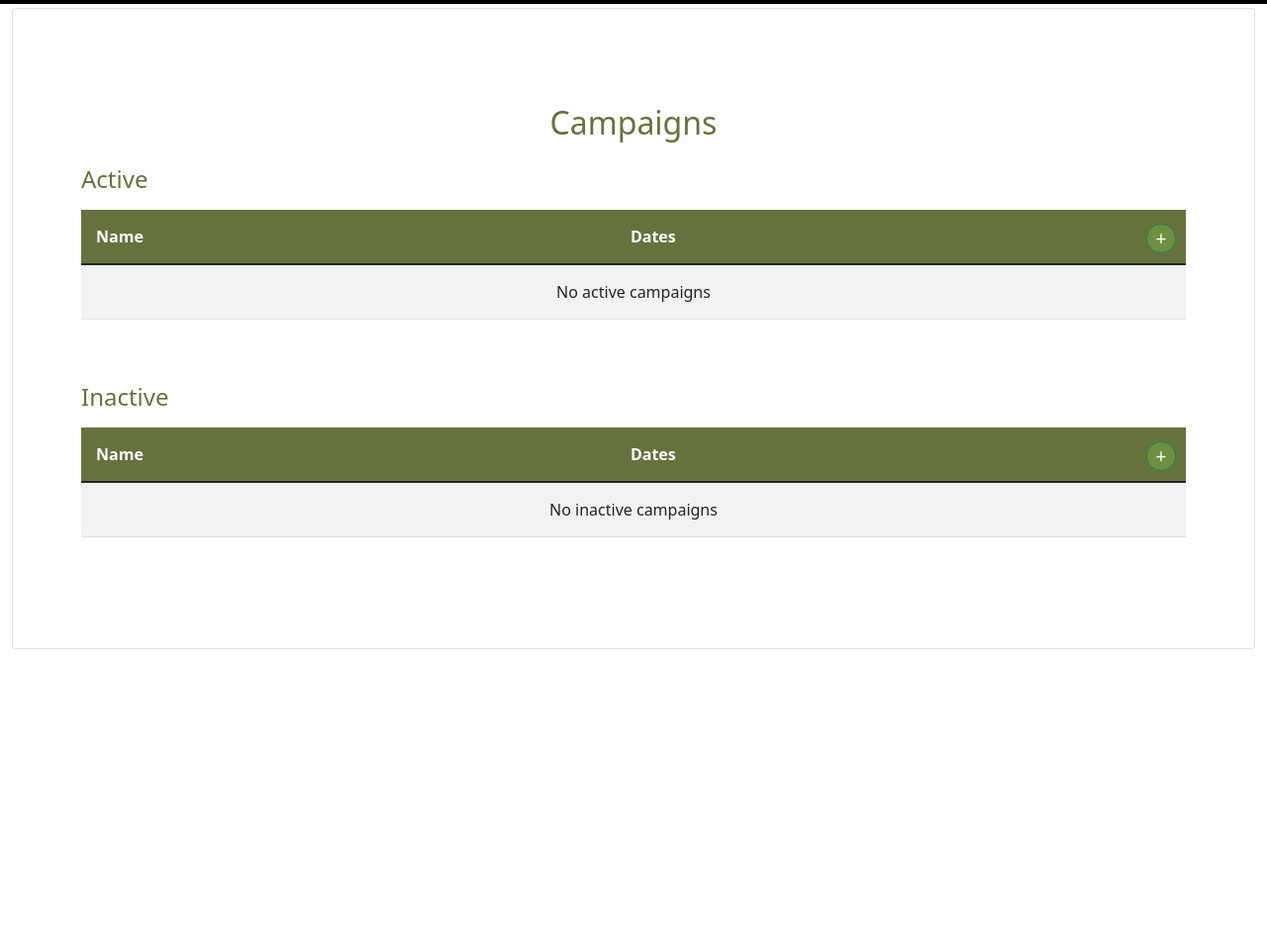
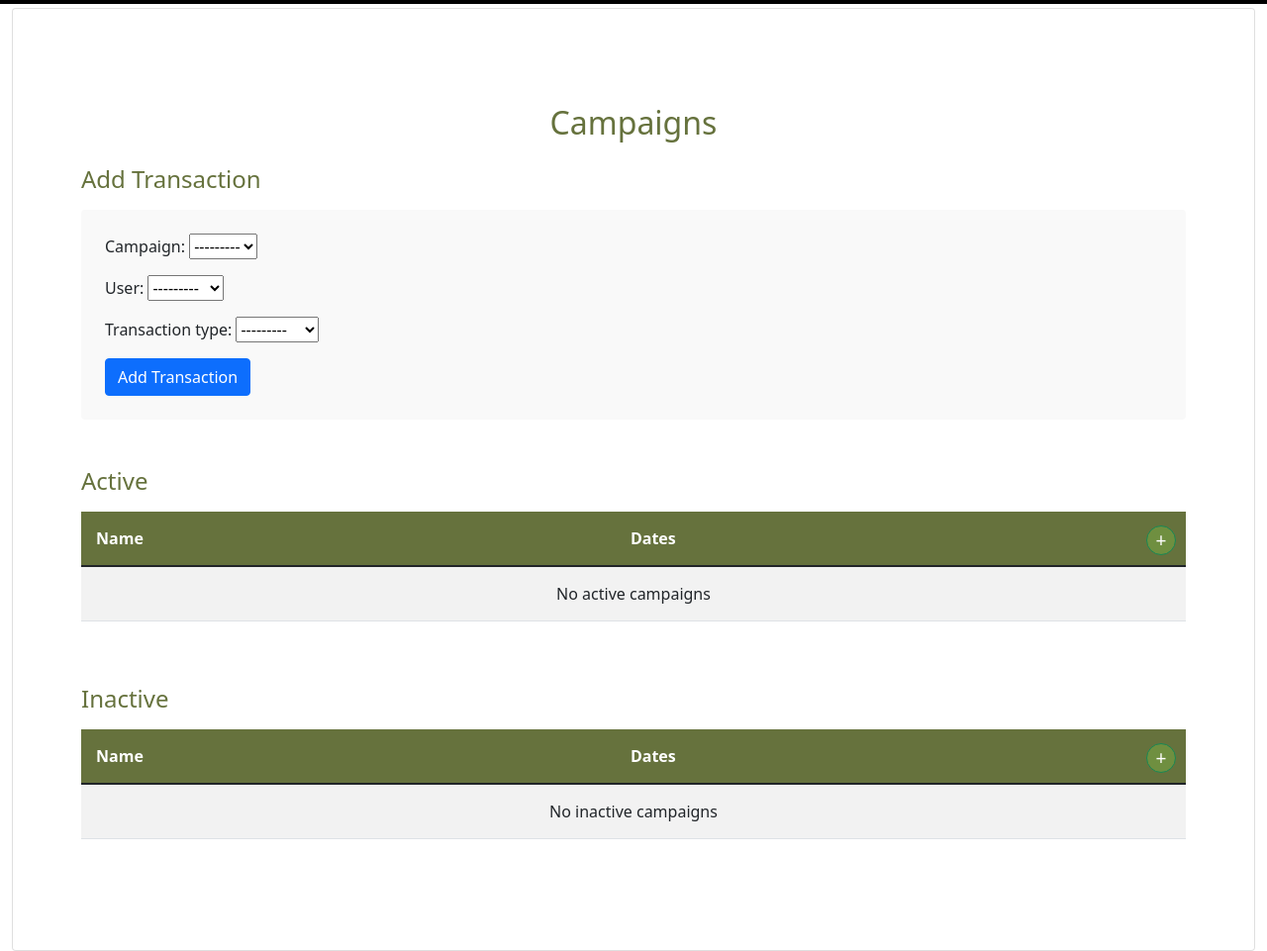
Before and after one commit to CSCI3356-Fall2024/Byte-to-Eat, a Django app: page /campaign/ in a window 1280 px wide. Shown: the part 86-1047 px from the top of the page at 99% size. Before the commit the page ends 742 px from the top, so only its background shows below. Run offline with Django 5.2, Linux system fonts and the light colour scheme; the visitor is signed in with stand-in values (Sample User, id 1); data comes from the database, SQL or seed files in the repository; data that the repository does not hold is empty.

Commit message:
Added campaign and transaction forms to campaign

```diff
--- a/EagleEats/mainApp/forms.py
+++ b/EagleEats/mainApp/forms.py
@@ -1,5 +1,5 @@
 from django import forms
-from .models import Profile, Group
+from .models import Profile, Group, Transaction, Campaign
 
 class ProfileForm(forms.ModelForm):
     class Meta:
@@ -9,6 +9,17 @@ class ProfileForm(forms.ModelForm):
             'user_type': forms.Select(attrs={'class': 'form-control'}),
         }
 
+class TransactionForm(forms.ModelForm):
+    class Meta:
+        model = Transaction
+        fields = ['campaign', 'user', 'transaction_type']
+
+class CampaignForm(forms.ModelForm):
+    class Meta:
+        model = Campaign
+        fields = ['campaign_picture', 'title', 'description', 'start_date', 'end_date', 'individual_points', 'group_points', 'campaign_type']
+
+
 class GroupForm(forms.ModelForm):
     class Meta:
         model = Group
--- a/EagleEats/mainApp/models.py
+++ b/EagleEats/mainApp/models.py
@@ -2,6 +2,21 @@ from django.db import models
 from django.contrib.auth.models import User
 from django.dispatch import receiver
 from django.db.models.signals import post_save
+from django.db.models.signals import pre_save
+from django.utils import timezone
+
+
+class Group(models.Model):
+    name = models.CharField(max_length=40)
+    member_limit = models.IntegerField(default=10)
+    points = models.IntegerField(default=0) #need to set this up later
+    leader = models.ForeignKey(User, related_name= 'led_groups', on_delete=models.CASCADE)
+
+    def __str__(self):
+        return self.last_name
+
+    def can_add_member(self):
+        return self.profile_set.count() < self.member_limit
 
 class Group(models.Model):
     name = models.CharField(max_length=40)
@@ -110,3 +125,32 @@ class GroupInvitation(models.Model):
 
     def __str__(self):
         return f"Invite to {self.invitee.username} from {self.invited_by.username} for {self.group.name}"
+
+class GroupInvitation(models.Model):
+    group = models.ForeignKey(Group, on_delete=models.CASCADE)
+    invitee = models.ForeignKey(User, on_delete=models.CASCADE)
+    invited_by = models.ForeignKey(User, related_name='sent_invitations', on_delete=models.CASCADE)
+    accepted = models.BooleanField(default=False)
+
+    def __str__(self):
+        return f"Invite to {self.invitee.username} from {self.invited_by.username} for {self.group.name}"
+
+# Automatically generate campaign ID
+@receiver(pre_save, sender=Campaign)
+def set_campaign_id(sender, instance, **kwargs):
+    if not instance.campaign_id:  # Only set ID if it doesn't exist
+        last_campaign = Campaign.objects.order_by('-campaign_id').first()
+        instance.campaign_id = f'C{int(last_campaign.campaign_id[1:]) + 1 if last_campaign else 1:04d}'
+
+# Automatically generate transaction ID and check campaign status
+@receiver(pre_save, sender=Transaction)
+def set_transaction_id_and_validate(sender, instance, **kwargs):
+    # Set transaction ID
+    if not instance.transaction_id:
+        last_transaction = Transaction.objects.order_by('-transaction_id').first()
+        instance.transaction_id = f'T{int(last_transaction.transaction_id[1:]) + 1 if last_transaction else 1:04d}'
+
+    # Validate campaign is active
+    today = timezone.now()
+    if not (instance.campaign.start_date <= today <= instance.campaign.end_date):
+        raise ValueError("Cannot assign transactions to inactive campaigns.")
--- a/EagleEats/mainApp/templates/campaign.html
+++ b/EagleEats/mainApp/templates/campaign.html
@@ -4,6 +4,19 @@
 <main class="container my-5">
     <h2 class="text-center mb-4" style="font-size: 2rem; color: #66723D;">Campaigns</h2>
 
+    <!-- Transaction Form Section -->
+    <section class="mb-5">
+        <h3 class="mb-3" style="font-size: 1.5rem; color: #66723D;">Add Transaction</h3>
+        <div class="card p-4" style="background-color: #f9f9f9; border: none;">
+            <form method="POST">
+                {% csrf_token %}
+                {{ transaction_form.as_p }}
+                <button type="submit" name="transaction_form" class="btn btn-primary">Add Transaction</button>
+            </form>
+        </div>
+    </section>
+
+    <!-- Active Campaigns Section -->
     <section class="mb-5">
         <h3 class="mb-3" style="font-size: 1.5rem; color: #66723D;">Active</h3>
         <div class="card" style="border: none;">
@@ -12,15 +25,14 @@
                     <tr style="background-color: #66723D; color: white;">
                         <th style="padding: 15px; text-align: left;">Name</th>
                         <th style="padding: 15px; text-align: left;">Dates</th>
-                        <!-- Add Campaign Button in Header Row -->
                         <th style="padding: 10px; width: 50px;">
                             <div style="display: flex;">
+                                <!-- Trigger button for the campaign modal -->
                                 <button type="button" class="btn btn-success"
                                 style="border-radius: 50%; width: 30px; height: 30px; background-color: #6f8f40; color: white; font-size: 1.2rem;
-                                display: flex; align-items: center; justify-content: center; line-height: 2;">
-                                +
+                                display: flex; align-items: center; justify-content: center; line-height: 2;" data-bs-toggle="modal" data-bs-target="#campaignModal">
+                                    +
                                 </button>
-
                             </div>
                         </th>
                     </tr>
@@ -28,7 +40,7 @@
                 <tbody style="background-color: #f2f2f2;">
                     {% for campaign in active_campaigns %}
                         <tr>
-                            <td style="padding: 15px;">{{ campaign.name }}</td>
+                            <td style="padding: 15px;">{{ campaign.title }}</td>
                             <td style="padding: 15px;">{{ campaign.start_date }} - {{ campaign.end_date }}</td>
                             <td></td> <!-- Empty cell to align with header -->
                         </tr>
@@ -42,6 +54,7 @@
         </div>
     </section>
 
+    <!-- Inactive Campaigns Section -->
     <section>
         <h3 class="mb-3" style="font-size: 1.5rem; color: #66723D;">Inactive</h3>
         <div class="card" style="border: none;">
@@ -50,15 +63,13 @@
                     <tr style="background-color: #66723D; color: white;">
                         <th style="padding: 15px; text-align: left;">Name</th>
                         <th style="padding: 15px; text-align: left;">Dates</th>
-                        <!-- Add Campaign Button in Header Row -->
                         <th style="padding: 10px; width: 50px;">
                             <div style="display: flex;">
                                 <button type="button" class="btn btn-success"
                                 style="border-radius: 50%; width: 30px; height: 30px; background-color: #6f8f40; color: white; font-size: 1.2rem;
-                                display: flex; align-items: center; justify-content: center; line-height: 2;">
-                                +
+                                display: flex; align-items: center; justify-content: center; line-height: 2;" data-bs-toggle="modal" data-bs-target="#campaignModal">
+                                    +
                                 </button>
-
                             </div>
                         </th>
                     </tr>
@@ -66,7 +77,7 @@
                 <tbody style="background-color: #f2f2f2;">
                     {% for campaign in inactive_campaigns %}
                         <tr>
-                            <td style="padding: 15px;">{{ campaign.name }}</td>
+                            <td style="padding: 15px;">{{ campaign.title }}</td>
                             <td style="padding: 15px;">{{ campaign.start_date }} - {{ campaign.end_date }}</td>
                             <td></td> <!-- Empty cell to align with header -->
                         </tr>
@@ -79,5 +90,29 @@
             </table>
         </div>
     </section>
+
+    <!-- Campaign Modal for Adding New Campaign -->
+    <div class="modal fade" id="campaignModal" tabindex="-1" aria-labelledby="campaignModalLabel" aria-hidden="true">
+        <div class="modal-dialog">
+            <div class="modal-content">
+                <div class="modal-header" style="background-color: #66723D; color: white;">
+                    <h5 class="modal-title" id="campaignModalLabel">Add Campaign</h5>
+                    <button type="button" class="btn-close" data-bs-dismiss="modal" aria-label="Close"></button>
+                </div>
+                <div class="modal-body">
+                    <form method="POST" enctype="multipart/form-data">
+                        {% csrf_token %}
+                        {{ campaign_form.as_p }}
+                        <button type="submit" name="campaign_form" class="btn btn-primary">Save Campaign</button>
+                    </form>
+                </div>
+            </div>
+        </div>
+    </div>
 </main>
+
+<!-- Bootstrap JavaScript for modal functionality -->
+<script src="https://cdn.jsdelivr.net/npm/@popperjs/core@2.11.6/dist/umd/popper.min.js"></script>
+<script src="https://cdn.jsdelivr.net/npm/bootstrap@5.1.3/dist/js/bootstrap.min.js"></script>
+
 {% endblock %}
--- a/EagleEats/mainApp/templates/profile.html
+++ b/EagleEats/mainApp/templates/profile.html
@@ -12,11 +12,11 @@
                 {% if user.profile.profile_picture %}
                     <img id="profileImage" src="{{ user.profile.profile_picture.url }}" alt="Profile Picture"
                          class="rounded-circle img-thumbnail"
-                         style="width: 150px; height: 150px; object-fit: cover;">
+                         style="width: 250px; height: 250px; object-fit: cover;">
                 {% else %}
                     <img id="profileImage" src="{% static 'img/profile.png' %}" alt="Default Profile Picture"
                          class="rounded-circle img-thumbnail"
-                         style="width: 150px; height: 150px; object-fit: cover;">
+                         style="width: 250px; height: 250px; object-fit: cover;">
                 {% endif %}
                 <label for="id_profile_picture" class="profile-edit-icon">
                     <img src="{% static 'img/edit-icon.png' %}" alt="Edit">
@@ -25,7 +25,7 @@
             </div>
         </div>
     </div>
-
+    <div></div>
     <!-- Welcome Message -->
     <div class="row">
         <div class="col-sm-12 mb-3 text-center">
--- a/EagleEats/mainApp/views.py
+++ b/EagleEats/mainApp/views.py
@@ -1,5 +1,10 @@
 from django.shortcuts import render, redirect, get_object_or_404
 from django.contrib.auth.decorators import login_required
+from .models import Profile, Campaign, Transaction
+from django.shortcuts import redirect
+from .forms import ProfileForm
+from django.utils import timezone
+from .forms import TransactionForm, CampaignForm
 from .forms import ProfileForm, GroupForm
 from .models import Group, Profile, GroupInvitation
 from django.contrib.auth.models import User
@@ -38,7 +43,29 @@ def profile(request):
 @login_required
 def campaign(request):
     profile = request.user.profile
-    return render(request, 'campaign.html', {'campaignModel': campaign, 'profile': profile })
+
+    # Get campaigns based on active/inactive status
+    today = timezone.now()
+    active_campaigns = Campaign.objects.filter(start_date__lte=today, end_date__gte=today)
+    inactive_campaigns = Campaign.objects.filter(end_date__lt=today)
+
+    # Instantiate the forms
+    transaction_form = TransactionForm()
+    campaign_form = CampaignForm()
+
+    # Retrieve transactions (if you want to display them)
+    transactions = Transaction.objects.filter(user=request.user)
+
+    context = {
+        'campaignModel': Campaign,
+        'profile': profile,
+        'active_campaigns': active_campaigns,
+        'inactive_campaigns': inactive_campaigns,
+        'transactions': transactions,
+        'transaction_form': transaction_form,  # Pass transaction form
+        'campaign_form': campaign_form,        # Pass campaign form
+    }
+    return render(request, 'campaign.html', context)
 
 @login_required
 def create_group(request):
```
